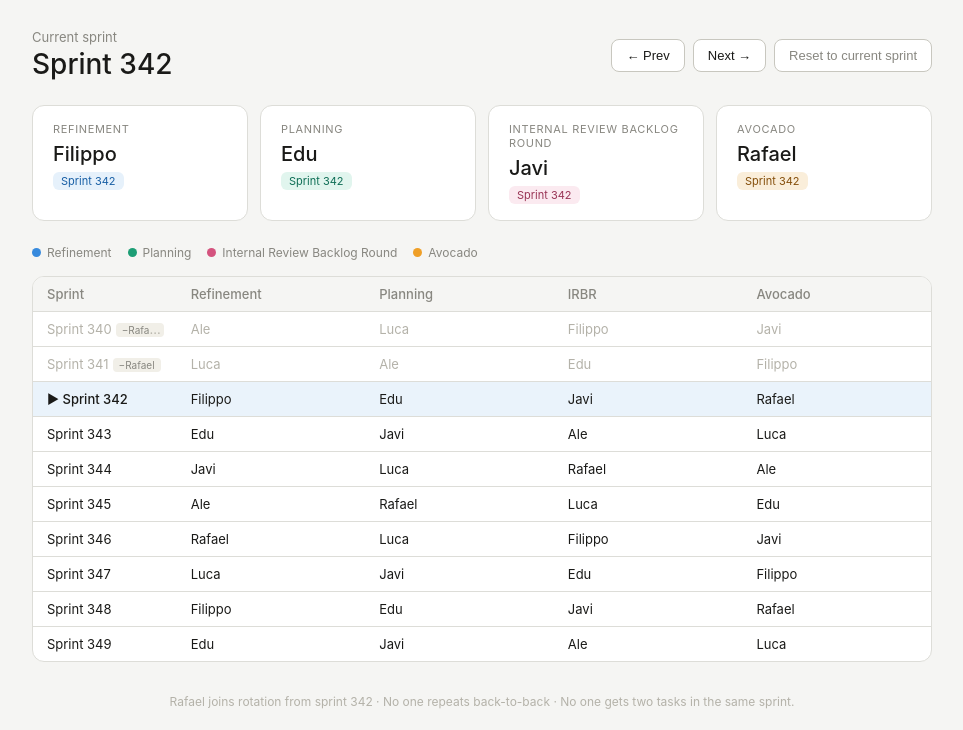
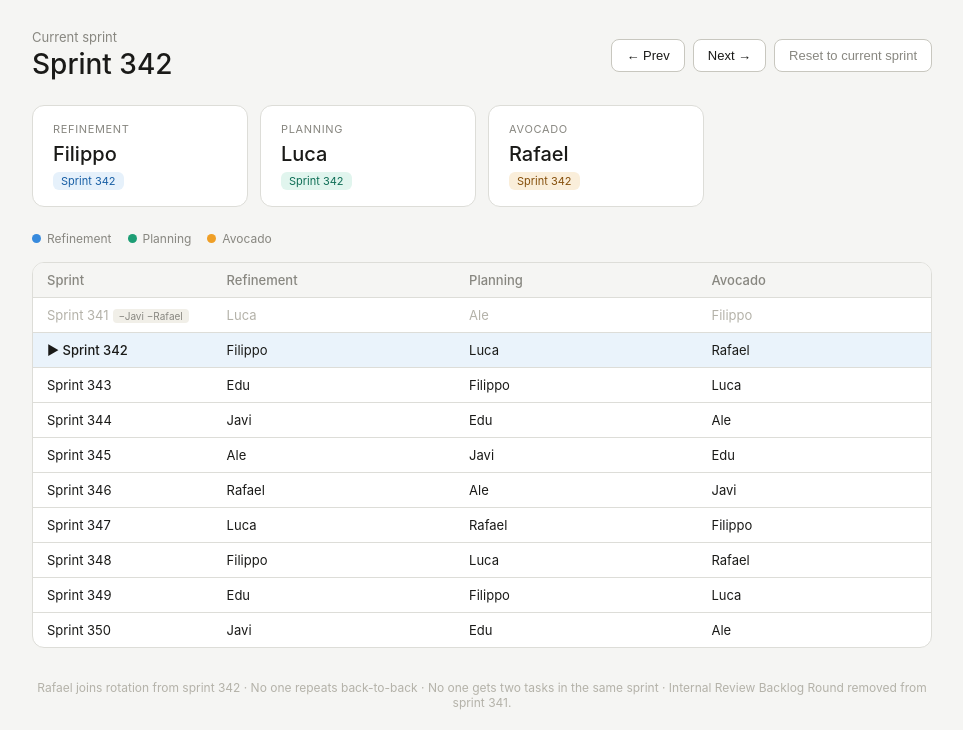
Before and after one commit to alejandragomez-dt/team-petra-rotation, a website built with Vite: page index.html in a window 1280 px wide. Shown: the part 82-812 px from the top of the page, without its empty margins (158-1121 px from the left). Built offline with nearby package versions, Linux system fonts and the light colour scheme.

Commit message:
Removed Internal Review round from team tasks.

```diff
--- a/index.html
+++ b/index.html
@@ -9,7 +9,7 @@
 <body>
 <div class="page">
   <h1>Team Petra Rotation Tracker</h1>
-  <p class="subtitle">Luca · Filippo · Edu · Javi · Rafael · Ale</p>
+  <p class="subtitle">Luca · Filippo · Edu · Javi · Ale · Rafael</p>
 
   <div class="sprint-row">
     <div>
@@ -28,7 +28,6 @@
   <div class="legend">
     <div class="legend-item"><span class="dot" style="background:#378ADD"></span>Refinement</div>
     <div class="legend-item"><span class="dot" style="background:#1D9E75"></span>Planning</div>
-    <div class="legend-item"><span class="dot" style="background:#D4537E"></span>Internal Review Backlog Round</div>
     <div class="legend-item"><span class="dot" style="background:#EF9F27"></span>Avocado</div>
   </div>
 
@@ -36,18 +35,17 @@
     <table>
       <thead>
         <tr>
-          <th style="width:16%">Sprint</th>
-          <th style="width:21%">Refinement</th>
-          <th style="width:21%">Planning</th>
-          <th style="width:21%">IRBR</th>
-          <th style="width:21%">Avocado</th>
+          <th style="width:20%">Sprint</th>
+          <th style="width:27%">Refinement</th>
+          <th style="width:27%">Planning</th>
+          <th style="width:26%">Avocado</th>
         </tr>
       </thead>
       <tbody id="table-body"></tbody>
     </table>
   </div>
 
-  <footer>Rafael joins rotation from sprint 342 · No one repeats back-to-back · No one gets two tasks in the same sprint.</footer>
+  <footer>Rafael joins rotation from sprint 342 · No one repeats back-to-back · No one gets two tasks in the same sprint · Internal Review Backlog Round removed from sprint 341.</footer>
 
   <div class="resources">
     <h2>📎 Task resources</h2>
@@ -59,14 +57,6 @@
       <div class="resource-card">
         <div class="rc-label">Planning</div>
         <a href="https://dynatrace-my.sharepoint.com/:x:/p/javier_fernandez/EZe_aOrliihFqsJWTGMPdzEBaO3wCqWZjFKy5UwvvGJa8g?e=EeVWet" target="_blank">Planning spreadsheet →</a>
-      </div>
-      <div class="resource-card">
-        <div class="rc-label">Internal Review Backlog Round</div>
-        <a href="https://dt-rnd.atlassian.net/wiki/spaces/DAT/pages/2440037192/Tasks+and+goals+Internal+review+339" target="_blank">Backlog round →</a>
-        <div class="rc-note">
-          <a href="https://dt-rnd.atlassian.net/wiki/spaces/DAT/pages/2439054426/Internal+Review+2026+04+28" target="_blank">Agenda →</a>
-          · Updated links shared on the day. Check the <a href="https://dynatrace.enterprise.slack.com/archives/C02P2E28EP3" target="_blank">Slack channel</a> for the most recent docs.
-        </div>
       </div>
       <div class="resource-card">
         <div class="rc-label">Avocado</div>
--- a/src/main.js
+++ b/src/main.js
@@ -1,67 +1,48 @@
 import './styles.css';
 
-const RESTRICTED_POOL = ['Luca', 'Filippo', 'Edu', 'Javi', 'Ale'];
+// Sprint 341: Javi absent (IRBR removed, was his task) + Rafael not yet in
+const RESTRICTED_POOL = ['Luca', 'Filippo', 'Edu', 'Ale'];
 const FULL_POOL       = ['Luca', 'Filippo', 'Edu', 'Javi', 'Ale', 'Rafael'];
-const ACTIVITIES      = ['Refinement', 'Planning', 'Internal Review Backlog Round', 'Avocado'];
-const START           = 340;
-const RAFAEL_FROM     = 342;
+const ACTIVITIES      = ['Refinement', 'Planning', 'Avocado'];
+const START           = 341;
+const RAFAEL_FROM     = 342; // also when Javi returns
 const SPRINTS_SHOWN   = 10;
 
-// Fixed Avocado order — Rafael included at 342 as an exception
-const AVOCADO_ORDER = ['Javi', 'Filippo', 'Rafael', 'Luca', 'Ale', 'Edu'];
+// Avocado 6-cycle from sprint 341. Javi gets it at sprint 346.
+const AVOCADO_ORDER = ['Filippo', 'Rafael', 'Luca', 'Ale', 'Edu', 'Javi'];
 
-// Starting indices in RESTRICTED_POOL for sprint 340 (Refinement, Planning, IRBR only)
-// Refinement → Ale (4), Planning → Luca (0), IRBR → Filippo (1)
-const START_IDX_RESTRICTED = [4, 0, 1];
+// Restricted (sprint 341 only): Ref=Luca(0), Plan=Ale(3)
+const REF_IDX_RESTRICTED  = 0;
+const PLAN_IDX_RESTRICTED = 3;
 
-function getStartIdxFull() {
-  const delta = RAFAEL_FROM - START;
-  return [0, 1, 2].map(i => {
-    const name = RESTRICTED_POOL[(START_IDX_RESTRICTED[i] + delta) % RESTRICTED_POOL.length];
-    return FULL_POOL.indexOf(name);
-  });
-}
-
-const START_IDX_FULL = getStartIdxFull();
-
-// Sprint-specific Planning overrides (used when the rotation would double-assign someone)
-const PLANNING_OVERRIDES = { 341: 'Ale' };
+// Full pool (342+): start indices chosen to be conflict-free with the Avocado sequence.
+// Verified: no same-sprint collision and no back-to-back repeat across the full 6-sprint cycle.
+const REF_IDX_FULL  = 1; // Filippo
+const PLAN_IDX_FULL = 0; // Luca
 
 function assign(sprint) {
   const restricted = sprint < RAFAEL_FROM;
   const pool       = restricted ? RESTRICTED_POOL : FULL_POOL;
   const n          = pool.length;
-  const baseIdx    = restricted ? START_IDX_RESTRICTED : START_IDX_FULL;
   const delta      = sprint - (restricted ? START : RAFAEL_FROM);
-  const first3     = [0, 1, 2].map(i => pool[(baseIdx[i] + delta + n) % n]);
-  const avocado    = AVOCADO_ORDER[(sprint - START) % AVOCADO_ORDER.length];
+  const refStart   = restricted ? REF_IDX_RESTRICTED  : REF_IDX_FULL;
+  const planStart  = restricted ? PLAN_IDX_RESTRICTED : PLAN_IDX_FULL;
 
-  // Resolve double-assignment: if Planning == Avocado, swap Planning out
-  if (first3[1] === avocado) {
-    if (PLANNING_OVERRIDES[sprint]) {
-      first3[1] = PLANNING_OVERRIDES[sprint];
-    } else {
-      const taken = new Set([first3[0], first3[2], avocado]);
-      const startIdx = pool.indexOf(first3[1]);
-      for (let offset = 1; offset < n; offset++) {
-        const candidate = pool[(startIdx + offset) % n];
-        if (!taken.has(candidate)) { first3[1] = candidate; break; }
-      }
-    }
-  }
+  const ref      = pool[(refStart  + delta + n) % n];
+  const plan     = pool[(planStart + delta + n) % n];
+  const avocado  = AVOCADO_ORDER[(sprint - START) % AVOCADO_ORDER.length];
 
-  return [...first3, avocado];
+  return [ref, plan, avocado];
 }
 
 const ACT_STYLE = [
   { bg: '#E6F1FB', text: '#185FA5' },
   { bg: '#E1F5EE', text: '#0F6E56' },
-  { bg: '#FBEAF0', text: '#993556' },
   { bg: '#FAEEDA', text: '#854F0B' },
 ];
 
-// Sprint 340 started on May 1 2026; each sprint is 15 days
-const SPRINT_START_DATE = new Date('2026-05-01');
+// Sprint 341 started on May 16 2026; each sprint is 15 days
+const SPRINT_START_DATE = new Date('2026-05-16');
 const SPRINT_DURATION   = 15;
 
 function getCurrentSprint() {
@@ -91,7 +72,7 @@ function renderTable() {
       const a       = assign(s);
       const cls     = s === current ? 'current' : s < current ? 'past' : '';
       const skipped = s < RAFAEL_FROM;
-      const sprintLabel = `${s === current ? '▶ ' : ''}Sprint ${s}${skipped ? '<span class="skip-badge">−Rafael</span>' : ''}`;
+      const sprintLabel = `${s === current ? '▶ ' : ''}Sprint ${s}${skipped ? '<span class="skip-badge">−Javi −Rafael</span>' : ''}`;
       return `<tr class="${cls}">
         <td style="font-weight:${s === current ? '500' : '400'}">${sprintLabel}</td>
         ${a.map(n => `<td>${n}</td>`).join('')}
```
